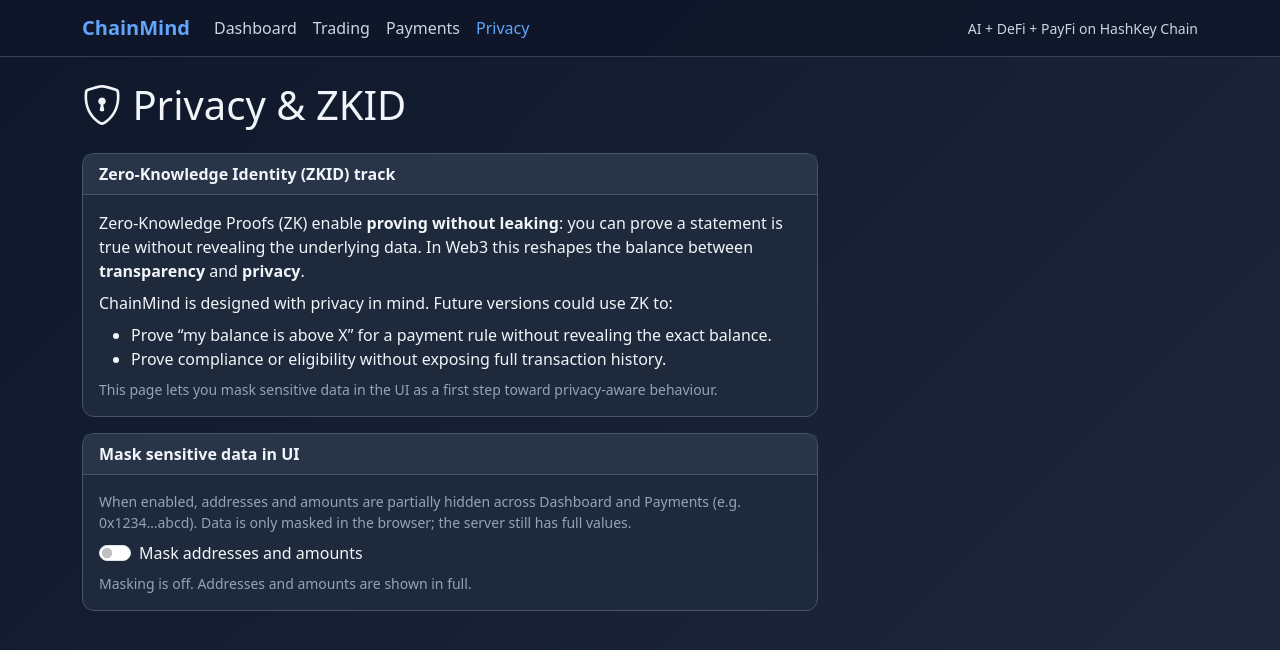
After one commit to comsompom/chain_mind, a Flask app: page /privacy in a window 1280 px wide. The commit adds this page. Shown: the top 650 px of the page. Run offline with Flask 3, Linux system fonts and the light colour scheme.

Commit message:
add privacy and change dashboards

```diff
--- a/backend/app.py
+++ b/backend/app.py
@@ -104,6 +104,10 @@ def create_app() -> Flask:
     def page_payments():
         return render_template("payments.html")
 
+    @app.route("/privacy")
+    def page_privacy():
+        return render_template("privacy.html")
+
     # Start background scheduler so payment rules are evaluated periodically
     try:
         from backend.tasks import start_scheduler
--- a/templates/base.html
+++ b/templates/base.html
@@ -56,6 +56,7 @@
           <li class="nav-item"><a class="nav-link {{ 'active' if request.endpoint == 'page_dashboard' or request.endpoint == 'index' }}" href="/dashboard">Dashboard</a></li>
           <li class="nav-item"><a class="nav-link {{ 'active' if request.endpoint == 'page_trading' }}" href="/trading">Trading</a></li>
           <li class="nav-item"><a class="nav-link {{ 'active' if request.endpoint == 'page_payments' }}" href="/payments">Payments</a></li>
+          <li class="nav-item"><a class="nav-link {{ 'active' if request.endpoint == 'page_privacy' }}" href="/privacy">Privacy</a></li>
         </ul>
         <span class="navbar-text small text-muted">AI + DeFi + PayFi on HashKey Chain</span>
       </div>
@@ -67,6 +68,17 @@
   <div class="toast-container position-fixed bottom-0 end-0 p-3" id="toast-container"></div>
   <script src="https://cdn.jsdelivr.net/npm/bootstrap@5.3.2/dist/js/bootstrap.bundle.min.js"></script>
   <script>
+  window.chainMindMask = function(addr) {
+    if (typeof addr !== 'string') return addr;
+    if (localStorage.getItem('chainmind_mask') !== '1') return addr;
+    if (addr.length <= 12) return addr;
+    return addr.slice(0, 6) + '\u2026' + addr.slice(-4);
+  };
+  window.chainMindMaskAmount = function(amt) {
+    if (localStorage.getItem('chainmind_mask') !== '1') return amt;
+    if (amt === '' || amt === null || amt === undefined) return amt;
+    return '***';
+  };
   window.chainMindToast = function(msg, type) {
     type = type || 'primary';
     var container = document.getElementById('toast-container');
--- /dev/null
+++ b/templates/privacy.html
@@ -0,0 +1,54 @@
+{% extends "base.html" %}
+{% block title %}Privacy (ZKID){% endblock %}
+{% block content %}
+<h1 class="mb-4"><i class="bi bi-shield-lock"></i> Privacy & ZKID</h1>
+<div class="row">
+  <div class="col-lg-8">
+    <div class="card">
+      <div class="card-header">Zero-Knowledge Identity (ZKID) track</div>
+      <div class="card-body">
+        <p class="mb-2">Zero-Knowledge Proofs (ZK) enable <strong>proving without leaking</strong>: you can prove a statement is true without revealing the underlying data. In Web3 this reshapes the balance between <strong>transparency</strong> and <strong>privacy</strong>.</p>
+        <p class="mb-2">ChainMind is designed with privacy in mind. Future versions could use ZK to:</p>
+        <ul class="mb-2">
+          <li>Prove &ldquo;my balance is above X&rdquo; for a payment rule without revealing the exact balance.</li>
+          <li>Prove compliance or eligibility without exposing full transaction history.</li>
+        </ul>
+        <p class="mb-0 text-muted small">This page lets you mask sensitive data in the UI as a first step toward privacy-aware behaviour.</p>
+      </div>
+    </div>
+    <div class="card mt-3">
+      <div class="card-header">Mask sensitive data in UI</div>
+      <div class="card-body">
+        <p class="small text-muted mb-2">When enabled, addresses and amounts are partially hidden across Dashboard and Payments (e.g. 0x1234…abcd). Data is only masked in the browser; the server still has full values.</p>
+        <div class="form-check form-switch">
+          <input class="form-check-input" type="checkbox" id="mask-toggle">
+          <label class="form-check-label" for="mask-toggle">Mask addresses and amounts</label>
+        </div>
+        <p class="small text-muted mb-0 mt-2" id="mask-status">Masking is off.</p>
+      </div>
+    </div>
+  </div>
+</div>
+{% endblock %}
+{% block scripts %}
+<script>
+(function() {
+  var toggle = document.getElementById('mask-toggle');
+  var status = document.getElementById('mask-status');
+  toggle.checked = (localStorage.getItem('chainmind_mask') === '1');
+  function updateStatus() {
+    if (toggle.checked) {
+      localStorage.setItem('chainmind_mask', '1');
+      status.textContent = 'Masking is on. Reload Dashboard or Payments to apply.';
+      status.className = 'small text-success mb-0 mt-2';
+    } else {
+      localStorage.removeItem('chainmind_mask');
+      status.textContent = 'Masking is off. Addresses and amounts are shown in full.';
+      status.className = 'small text-muted mb-0 mt-2';
+    }
+  }
+  toggle.addEventListener('change', updateStatus);
+  updateStatus();
+})();
+</script>
+{% endblock %}
```
Also changed, not shown: templates/dashboard.html (+15 -4 lines), templates/payments.html (+47 -7 lines), templates/trading.html (+7 -1 lines), README.md.
